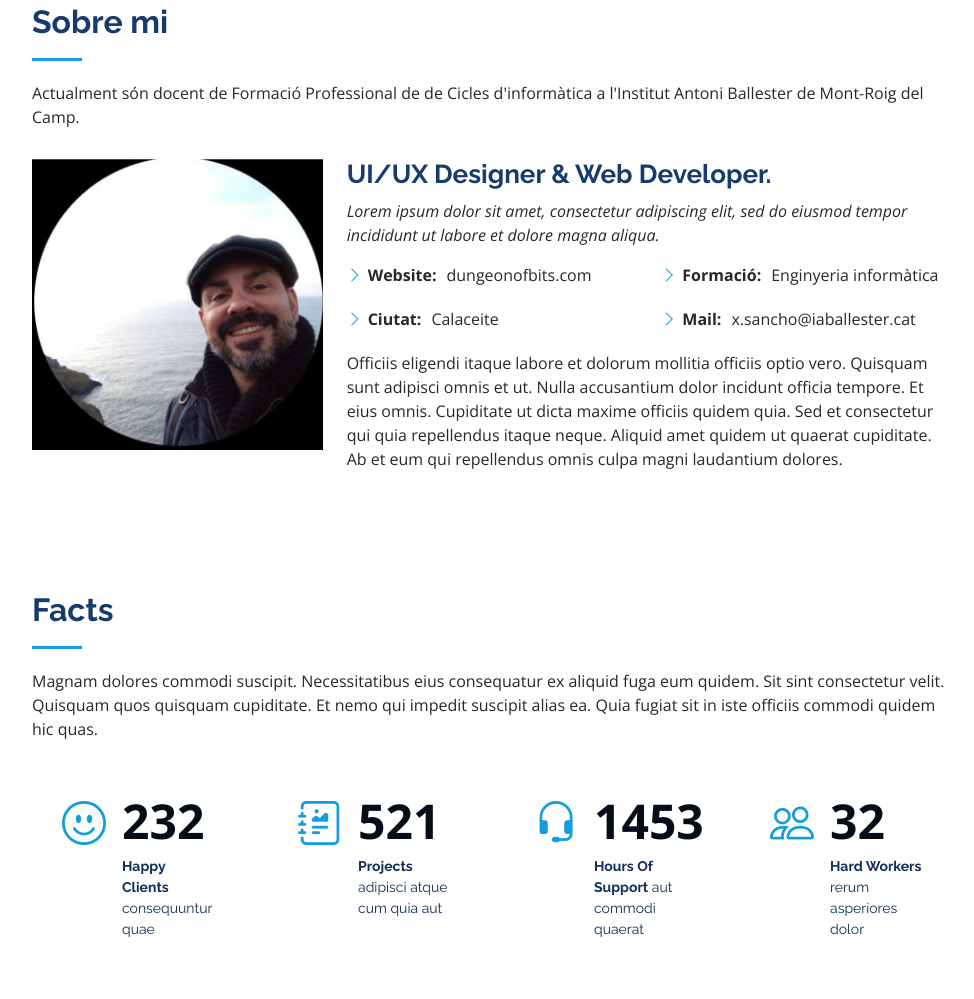
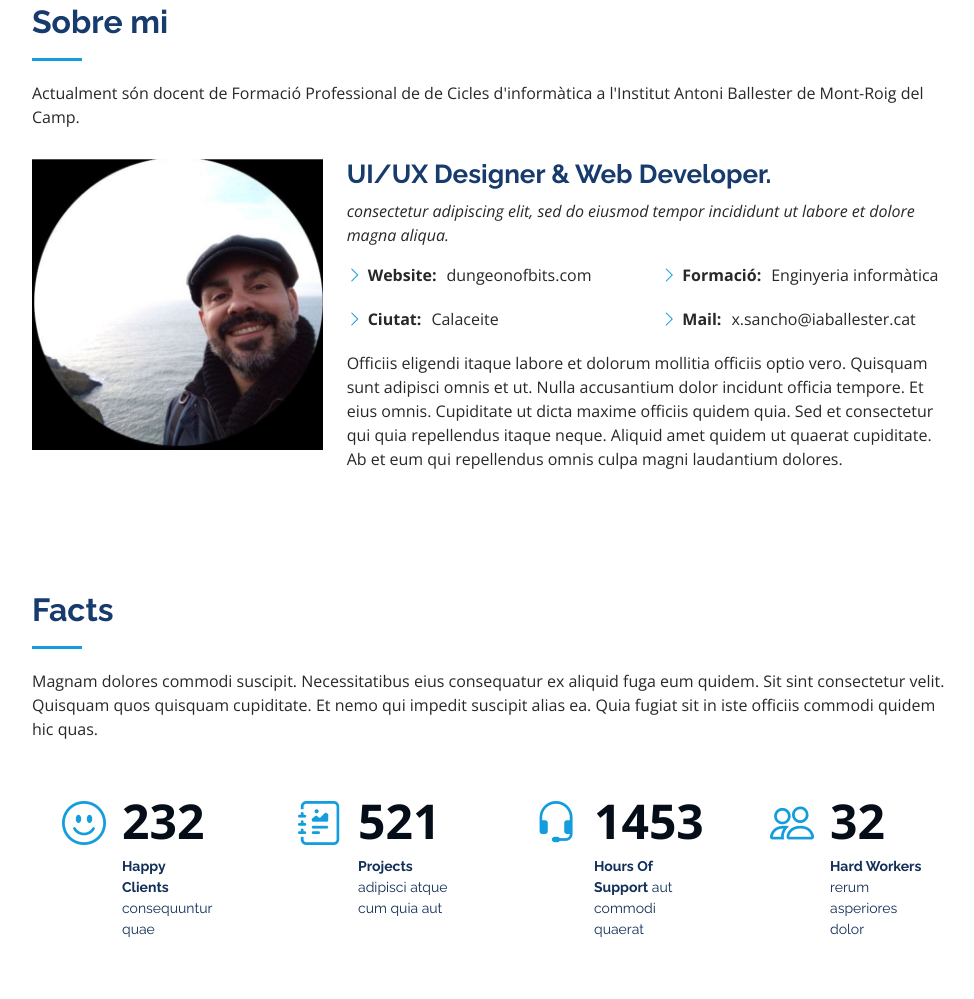
Before and after one commit to XaSaFa/XaSaFa.github.io, a plain HTML site: page index.html in a window 1280 px wide. Shown: the part 857-1856 px from the top of the page, without its empty margins (298-1272 px from the left). Drawn offline with nearby package versions, Linux system fonts and the light colour scheme.

Commit message:
Update index.html
canvi 2

```diff
--- a/index.html
+++ b/index.html
@@ -96,7 +96,7 @@
           <div class="col-lg-8 pt-4 pt-lg-0 content" data-aos="fade-left">
             <h3>UI/UX Designer &amp; Web Developer.</h3>
             <p class="fst-italic">
-              Lorem ipsum dolor sit amet, consectetur adipiscing elit, sed do eiusmod tempor incididunt ut labore et dolore
+               consectetur adipiscing elit, sed do eiusmod tempor incididunt ut labore et dolore
               magna aliqua.
             </p>
             <div class="row">
```
